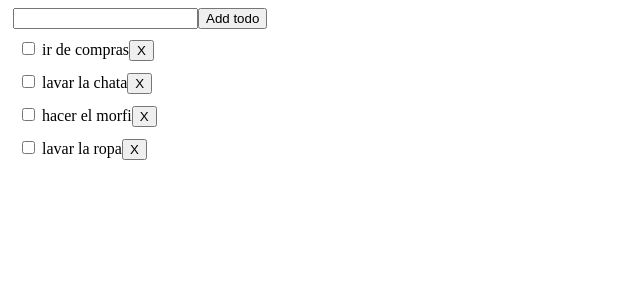
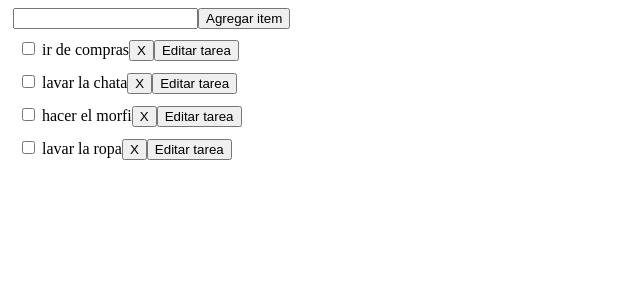
Before and after one commit to mvpdiaz/proyectofinal, a Next.js app: page /lista-tarea in a window 1280 px wide. Shown: the top 300 px of the page, without its empty margins (0-640 px from the left). Built offline with nearby package versions, Linux system fonts and the light colour scheme.

Commit message:
edicion de items

```diff
--- a/src/pages/lista-tarea.js
+++ b/src/pages/lista-tarea.js
@@ -3,23 +3,10 @@ import React from "react";
 import TodoForm from "./todo-form";
 import data from "./data.json";
 import Todo from "./todo";
-import Link from "next/link";
+//invoco mis funciones
+export default function ListaDeTareas(){  const [todos, setTodos] = useState(data);
 
-
-
-export default function ListaDeTareas(){
-
-  const [todos, setTodos] = useState(data);
-
-  const onMarkComplete = (id) => {
-    // setTodos(todos.map((item) => {
-    //   if(item.id === todo.id) {
-    //     item.completed = !item.completed;
-    //   }
-    //   return item;
-    // }));
-
-    setTodos(
+  const onMarkComplete = (id) => {setTodos(
       todos.map((todo) => {
         return todo.id === Number(id)
           ? { ...todo, completed: !todo.completed }
@@ -27,27 +14,34 @@ export default function ListaDeTareas(){
       })
     );
   };
-  const addTodo = (newTodo) => {
+  //constante para el boton de agregar item
+  let addTodo = (newTodo) => {
     console.log("newTodo", newTodo);
     let newItem = { id: new Date().getTime(), task: newTodo, completed: false };
 
     setTodos([...todos, newItem]);
   };
+  //constante para eliminar items
   const onDeleteItem = (id) => {
     setTodos([...todos].filter((item) => item.id !== id));
   };
+  //para edicion de tarea
+  const onEditTask = (id, updatedTask) => {
+    setTodos((prevTodos)=>
+      prevTodos.map((todo) =>
+        todo.id === id ? { ...todo, task: updatedTask } : todo
+      ),
+    );
+  };
   return (
-    <>
     <div className="container">
       <TodoForm addTodo={addTodo} />
       <Todo
         todos={todos}
         onMarkComplete={onMarkComplete}
         onDeleteItem={onDeleteItem}
+        onEditTask={onEditTask}// Pasar la función de edición a Todo
       />
     </div>
-
-    </>
   );
-
 };
--- a/src/pages/todo-form.js
+++ b/src/pages/todo-form.js
@@ -6,7 +6,7 @@ export default function TodoForm({ addTodo }) {
   const handleChange = (e) => {
     setUserInput(e.currentTarget.value);
   };
-
+//agrega input item a la lista
   const handleSubmit = (e) => {
     e.preventDefault();
     if (userInput.trim() !== "") {
@@ -19,7 +19,7 @@ export default function TodoForm({ addTodo }) {
     <div style={{ margin: 5 }}>
       <form onSubmit={handleSubmit}>
         <input type="text" value={userInput} onChange={handleChange} />
-        <button>Add todo</button>
+        <button>Agregar item</button>
       </form>
     </div>
   );
--- a/src/pages/todo-item.js
+++ b/src/pages/todo-item.js
@@ -1,6 +1,11 @@
-import React from "react";
+import React,{useState} from "react";
+import {newTodo} from "./lista-tarea";
 
-const TodoItem = ({ todo, onMarkComplete, onDeleteItem }) => {
+
+const TodoItem = ({ todo, onMarkComplete, onDeleteItem,onEditTask }) => {
+  const [isEditing, setIsEditing] = useState(false); // Estado para controlar el modo de edición
+  const [editingTask, setEditingTask] = useState(todo.task); // Estado para el contenido editado
+//contenido completado
   const getStyle = () => {
     return {
       textDecoration: todo.completed ? "line-through" : "none",
@@ -8,6 +13,23 @@ const TodoItem = ({ todo, onMarkComplete, onDeleteItem }) => {
       padding: "5px",
       marginBottom: "-4px",
     };
+  };
+  //inicia estado de edición
+  const handleEditClick = () => {
+    setIsEditing(true);
+  };
+
+  const handleEditChange = (e) => {
+    setEditingTask(e.target.value);
+  };
+//finaliza estado de edición y guarda
+  const handleSaveClick = () => {
+    setIsEditing(false);
+    onEditTask(todo.id,editingTask);
+
+     // Agregar la tarea editada
+    //setEditingTask(""); // Limpiar el campo de edición
+    // Llamar a la función para editar la tarea aquí, pasando el nuevo contenido
   };
 
   return (
@@ -17,10 +39,23 @@ const TodoItem = ({ todo, onMarkComplete, onDeleteItem }) => {
         checked={todo.completed}
         onChange={() => onMarkComplete(todo.id)}
       />{" "}
-      {todo.task}
+      {isEditing ? (
+        <input
+          type="text"
+          value={editingTask}
+          onChange={handleEditChange}
+        />
+      ) : (
+        <span>{todo.task}</span>
+      )}
       <button className="add-btn" onClick={() => onDeleteItem(todo.id)}>
         X
       </button>
+      {isEditing ? (
+        <button onClick={handleSaveClick}>Guardar</button>
+      ) : (
+        <button onClick={handleEditClick}>Editar tarea</button>
+      )}
     </div>
   );
 };
--- a/src/pages/todo.js
+++ b/src/pages/todo.js
@@ -1,16 +1,7 @@
+import React from "react";
 import TodoItem from "./todo-item";
-import React from "react";
-
-
-export default function Todo({ todos, onMarkComplete, onDeleteItem }) {
-  // const onMarkComplete = (todo) => {
-  //     console.log(todo);
-  // }
-
-  // arr.reduce((acc, curr) => {
-  //     !acc[curr[userId]] ? acc[curr[userId]] = [curr] : acc[curr[userId]].push(curr);
-  //     return acc;
-  // }, {})
+//
+export default function Todo({ todos, onMarkComplete, onDeleteItem, onEditTask}) {
 
   return (
     <div className="items">
@@ -20,7 +11,10 @@ export default function Todo({ todos, onMarkComplete, onDeleteItem }) {
           todo={item}
           onMarkComplete={onMarkComplete}
           onDeleteItem={onDeleteItem}
+          onEditTask={onEditTask}
+
         />
+
       ))}
     </div>
   );
```
